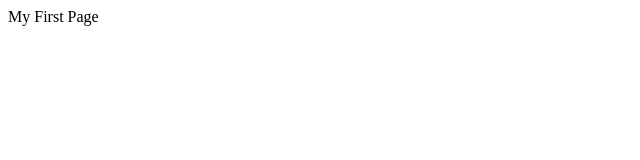
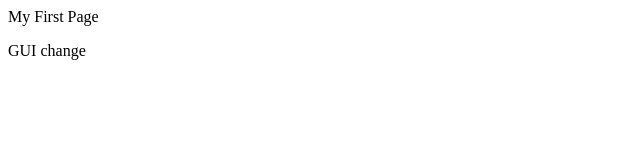
Before and after one commit to pratapsah18/L3, a plain HTML site: page index.html in a window 1280 px wide. Shown: the full height of the page, 0-640 px from the left. Drawn offline with Linux system fonts and the light colour scheme.

Commit message:
GUI commit

```diff
--- a/index.html
+++ b/index.html
@@ -4,5 +4,6 @@
 </head>
 <body>
 My First Page
+<p> GUI change </p>
 </body>
 </html>
```
